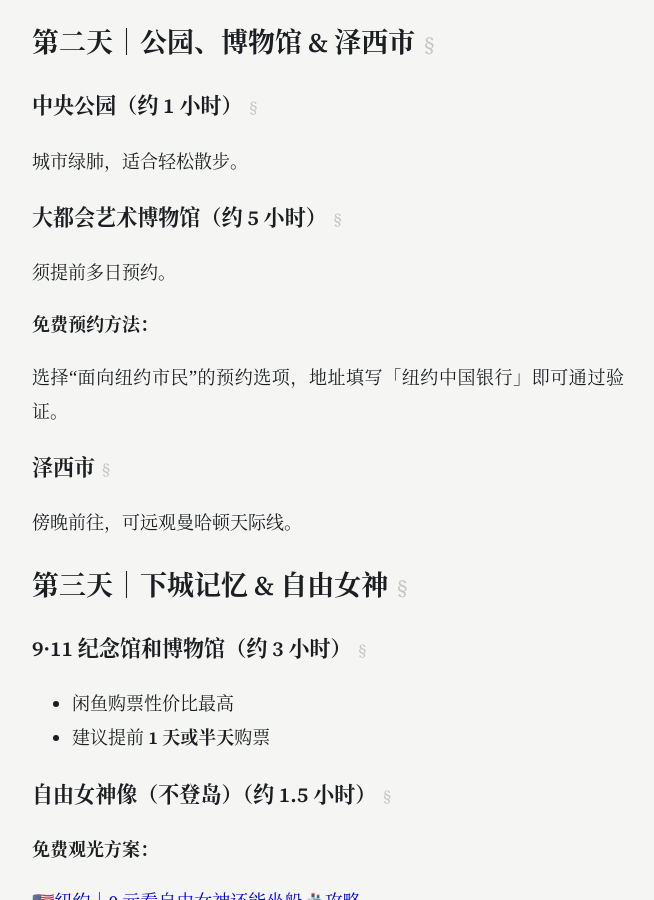
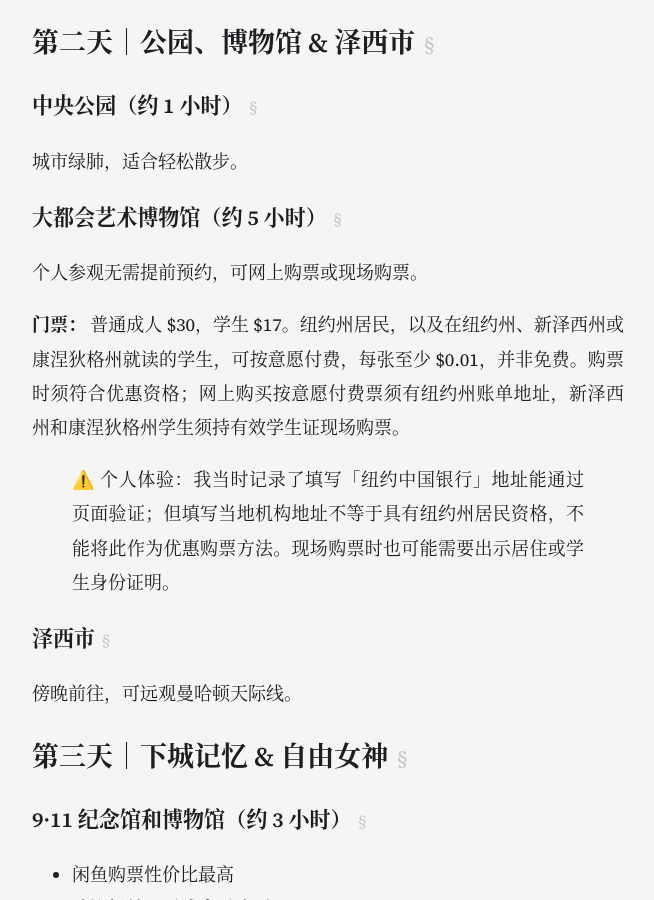
Before and after one commit to thetaaaaa/thetaaaaa.github.io, a Jekyll site: the page built from _posts/2026-11-14-new-york-seven-days.md, in a window 1280 px wide and 900 px high, scrolled down 984 px. Shown: the whole window, without its empty margins (312-966 px from the left). Built offline with Jekyll 4.4.1, drawn with Linux system fonts in a browser that asks for light colours; comment, search, counter and statistics services are not loaded.

Commit message:
Correct Met admission guidance in New York travel notes

```diff
--- a/_posts/2026-11-14-new-york-seven-days.md
+++ b/_posts/2026-11-14-new-york-seven-days.md
@@ -39,11 +39,11 @@ lang: zh
 
 ### 大都会艺术博物馆（约 5 小时）
 
-须提前多日预约。
+个人参观无需提前预约，可网上购票或现场购票。
 
-**免费预约方法：**
+**门票：** 普通成人 $30，学生 $17。纽约州居民，以及在纽约州、新泽西州或康涅狄格州就读的学生，可按意愿付费，每张至少 $0.01，并非免费。购票时须符合优惠资格；网上购买按意愿付费票须有纽约州账单地址，新泽西州和康涅狄格州学生须持有效学生证现场购票。
 
-选择“面向纽约市民”的预约选项，地址填写「纽约中国银行」即可通过验证。
+> ⚠️ 个人体验：我当时记录了填写「纽约中国银行」地址能通过页面验证；但填写当地机构地址不等于具有纽约州居民资格，不能将此作为优惠购票方法。现场购票时也可能需要出示居住或学生身份证明。
 
 ### 泽西市
 
```
